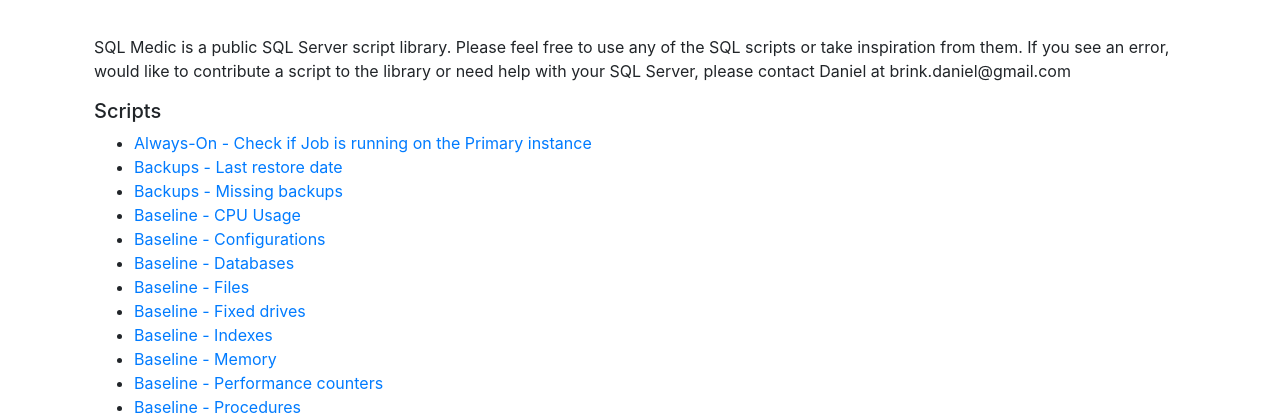
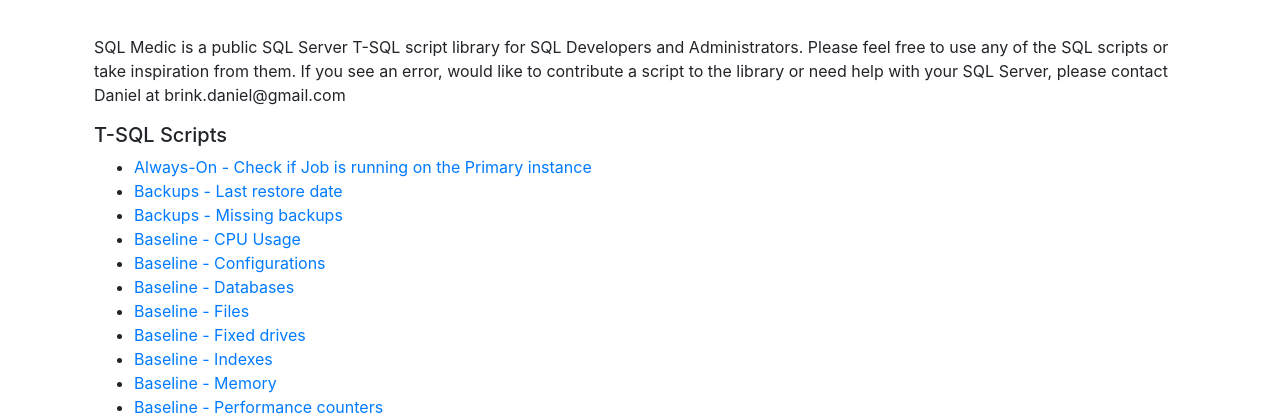
Before and after one commit to brink-daniel/sqlmedic, a Flask app: page / in a window 1280 px wide. Shown: the part 69-489 px from the top of the page. Run offline with Flask 2, Linux system fonts and the light colour scheme; some libraries are stand-ins or nearby versions.

Commit message:
Update content on home page

```diff
--- a/templates/home.html
+++ b/templates/home.html
@@ -4,11 +4,11 @@ SQL Medic
 {% endblock %}
 {% block content %}
 
-<p>SQL Medic is a public SQL Server script library. Please feel free to use any of the SQL scripts or take inspiration
+<p>SQL Medic is a public SQL Server T-SQL script library for SQL Developers and Administrators. Please feel free to use any of the SQL scripts or take inspiration
 	from them. If you see an error, would like to contribute a script to the library or need help with your SQL Server,
 	please contact Daniel at brink.daniel@gmail.com</p>
 
-<h5>Scripts</h5>
+<h5>T-SQL Scripts</h5>
 <div id="search-box"><span id="search-results"></span></div>
 
 <ul id="library">
```
